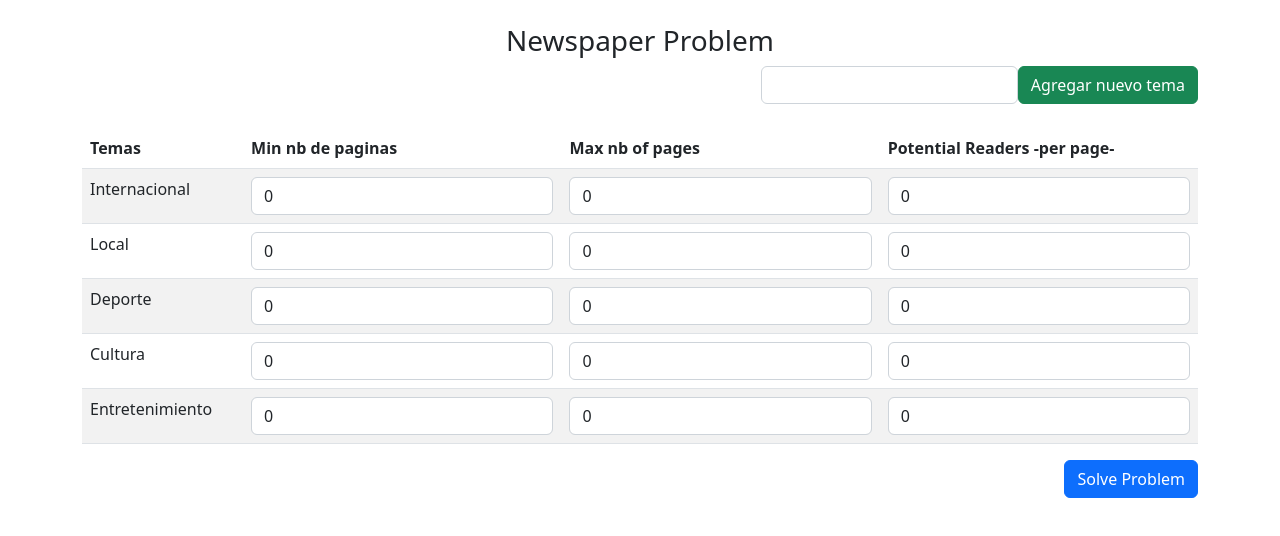
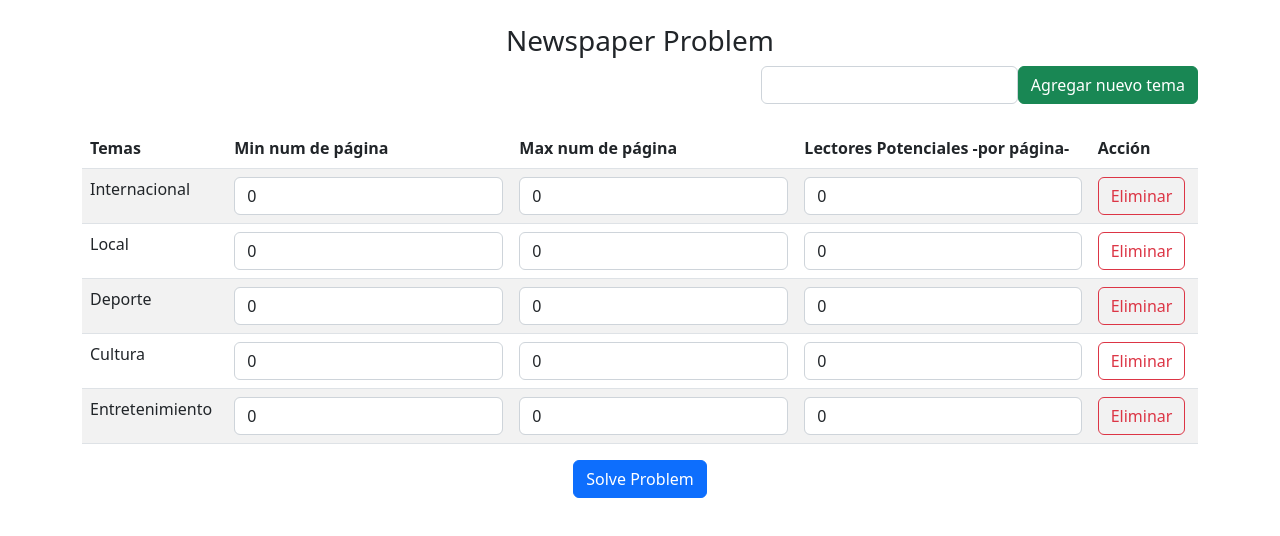
Before and after one commit to timetravel-1010/newspaper-problem, a React (Create React App) app in the folder Frontend/: page / in a window 1280 px wide. Shown: the top 536 px of the page. Built offline with nearby package versions, Linux system fonts and the light colour scheme.

Commit message:
Delete topics implemented

```diff
--- a/Frontend/src/NewsPaperBodyTable.js
+++ b/Frontend/src/NewsPaperBodyTable.js
@@ -1,5 +1,4 @@
-export default function NewsPaperBodyTable({ item }) {
-
+export default function NewsPaperBodyTable({ item, handleRemoveTopic}) {
     return (
         <tr>
             <td>{item}</td>
@@ -33,6 +32,9 @@ export default function NewsPaperBodyTable({ item }) {
                     defaultValue="0"
                 />
             </td>
+            <td>
+                <button type="button" className="btn btn-outline-danger" onClick={()=>{handleRemoveTopic(item)}} >Eliminar</button>
+            </td>
         </tr>
     )
 
--- a/Frontend/src/NewspaperFormTable.js
+++ b/Frontend/src/NewspaperFormTable.js
@@ -31,6 +31,10 @@ export default function NewspaperFormTable() {
         setTopics([...topics, newTopicRef.current.value])
     }
 
+    const handleRemoveTopic = (item) => {
+        setTopics(prev => prev.filter(topic => topic !== item ))
+    }
+
     return <>
         <div className="mt-4 d-flex justify-content-center">
             <h3>Newspaper Problem</h3>
@@ -53,19 +57,20 @@ export default function NewspaperFormTable() {
                 <thead>
                     <tr>
                         <th>Temas</th>
-                        <th>Min nb de paginas</th>
-                        <th>Max nb of pages</th>
-                        <th>Potential Readers -per page-</th>
+                        <th>Min num de página</th>
+                        <th>Max num de página</th>
+                        <th>Lectores Potenciales -por página-</th>
+                        <th>Acción</th>
                     </tr>
                 </thead>
                 <tbody>
                     {topics.map((item, i) => {
-                        return <NewsPaperBodyTable key={i} item={item} />
+                        return <NewsPaperBodyTable key={i} item={item} handleRemoveTopic={handleRemoveTopic}/>
                     })}
                 </tbody>
             </table>
 
-            <div className="d-flex justify-content-end">
+            <div className="d-flex justify-content-center">
                 <button type="submit" className="btn btn-primary">Solve Problem</button>
             </div>
 
--- a/Frontend/src/Result.js
+++ b/Frontend/src/Result.js
@@ -3,7 +3,7 @@ import { useEffect, useRef } from "react";
 export default function Result({response}) {
     const resultadoRef = useRef(null);
 
-    // console.log(response);
+    console.log(response);
 
     useEffect(() => {
         resultadoRef.current.style.visibility = "hidden"
@@ -11,6 +11,7 @@ export default function Result({response}) {
 
     if(Object.keys(response).length != 0)
         resultadoRef.current.style.visibility = "visible"
+
     return (
         <div ref={resultadoRef}>
             <div className="mt-4 alert alert-primary" role="alert">
```
Also changed, not shown: 1 other file (tests, documents, lock files or other folders).
